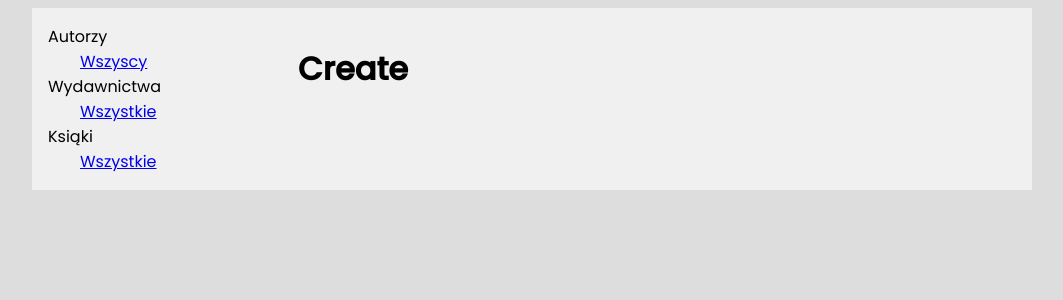
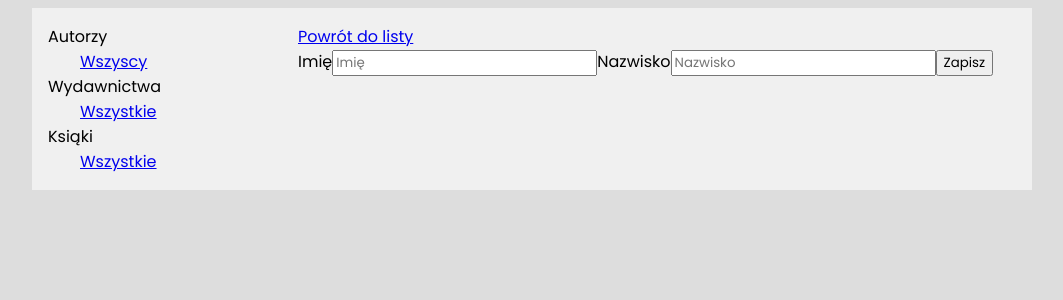
Before and after one commit to szewczukk/bookify, a React (Create React App) app: page /create-author in a window 1280 px wide. Shown: the top 300 px of the page, without its empty margins (108-1171 px from the left). Built offline with nearby package versions, Linux system fonts and the light colour scheme; no server answers.

Commit message:
Adding new Author functionality added

```diff
--- a/package.json
+++ b/package.json
@@ -12,6 +12,7 @@
 		"@types/react": "^17.0.0",
 		"@types/react-dom": "^17.0.0",
 		"axios": "^0.21.1",
+		"formik": "^2.2.8",
 		"react": "^17.0.2",
 		"react-dom": "^17.0.2",
 		"react-redux": "^7.2.4",
--- a/src/pages/CreateAuthorPage.tsx
+++ b/src/pages/CreateAuthorPage.tsx
@@ -1,5 +1,49 @@
 import React from 'react';
+import { Field, Form, Formik } from 'formik';
+import { Link, useHistory } from 'react-router-dom';
+import { useAppDispatch } from '../store';
+import { createAuthor } from '../store/authors';
 
-const CreateAuthorPage = () => <h1>Create</h1>;
+const CreateAuthorPage = () => {
+	const dispatch = useAppDispatch();
+	const history = useHistory();
+
+	return (
+		<div>
+			<Link to="/authors">Powrót do listy</Link>
+			<Formik
+				initialValues={{ firstName: '', lastName: '' }}
+				onSubmit={async (values) => {
+					await dispatch(createAuthor(values));
+					history.push('/authors');
+				}}
+			>
+				<Form data-cy="form-create-author">
+					<label htmlFor="firstName">Imię</label>
+					<Field
+						id="firstName"
+						name="firstName"
+						placeholder="Imię"
+						required
+						data-cy="input-first-name"
+					/>
+
+					<label htmlFor="lastName">Nazwisko</label>
+					<Field
+						id="lastName"
+						name="lastName"
+						placeholder="Nazwisko"
+						required
+						data-cy="input-last-name"
+					/>
+
+					<button type="submit" data-cy="submit-create-author-form">
+						Zapisz
+					</button>
+				</Form>
+			</Formik>
+		</div>
+	);
+};
 
 export default CreateAuthorPage;
--- a/src/store/authors.ts
+++ b/src/store/authors.ts
@@ -7,6 +7,14 @@ export const fetchAuthors = createAsyncThunk<Author[]>(
 	async () => {
 		const response = await api.get('authors/');
 		return Object.values(response.data);
+	},
+);
+
+export const createAuthor = createAsyncThunk<Author, Omit<Author, 'id'>>(
+	'authors/create',
+	async (author) => {
+		const response = await api.post('authors/', author);
+		return response.data;
 	},
 );
 
@@ -27,6 +35,9 @@ const slice = createSlice({
 				state.push(author);
 			});
 		});
+		builder.addCase(createAuthor.fulfilled, (state, action) => {
+			state.push(action.payload);
+		});
 	},
 });
 
```
Also changed, not shown: 2 other files (tests, documents, lock files or other folders).
